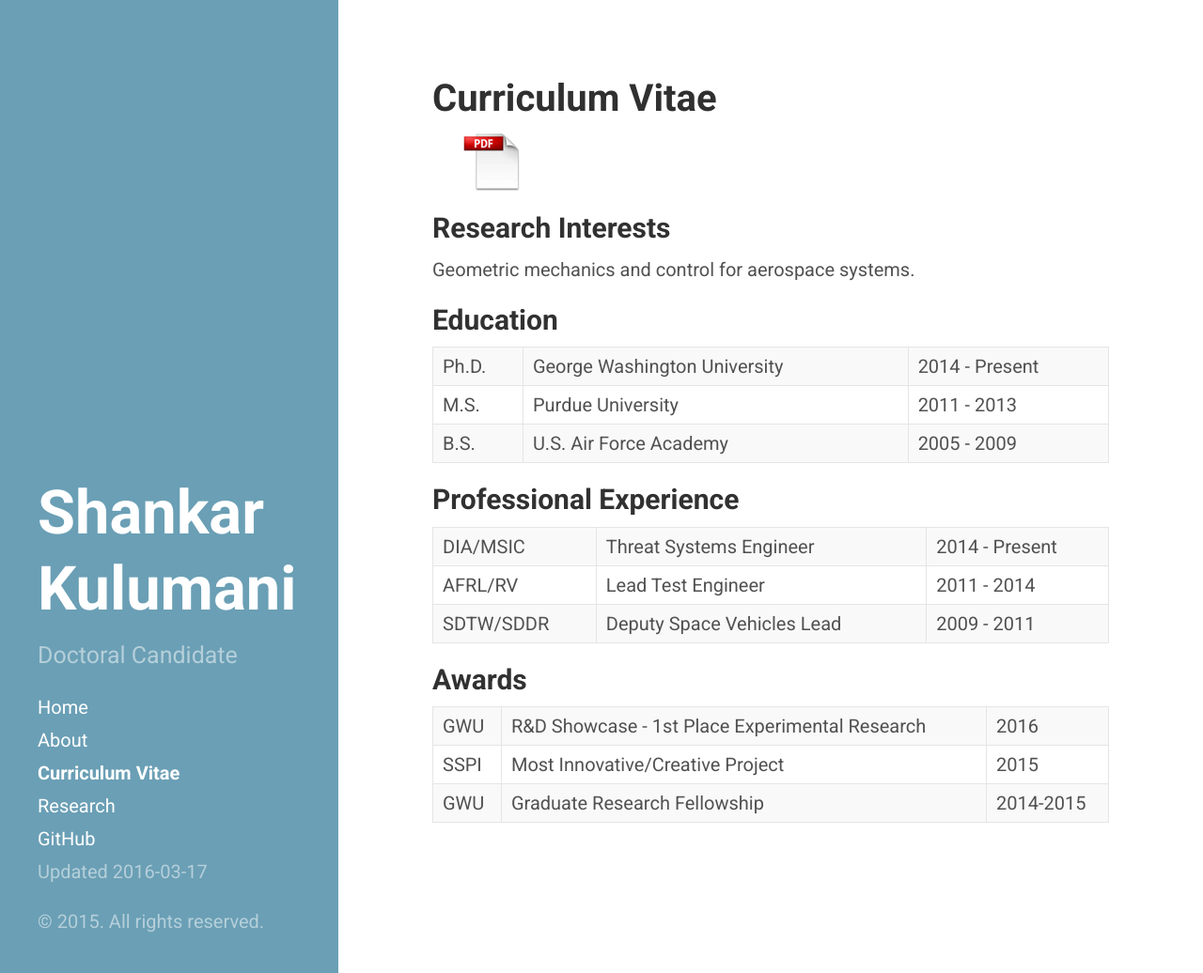
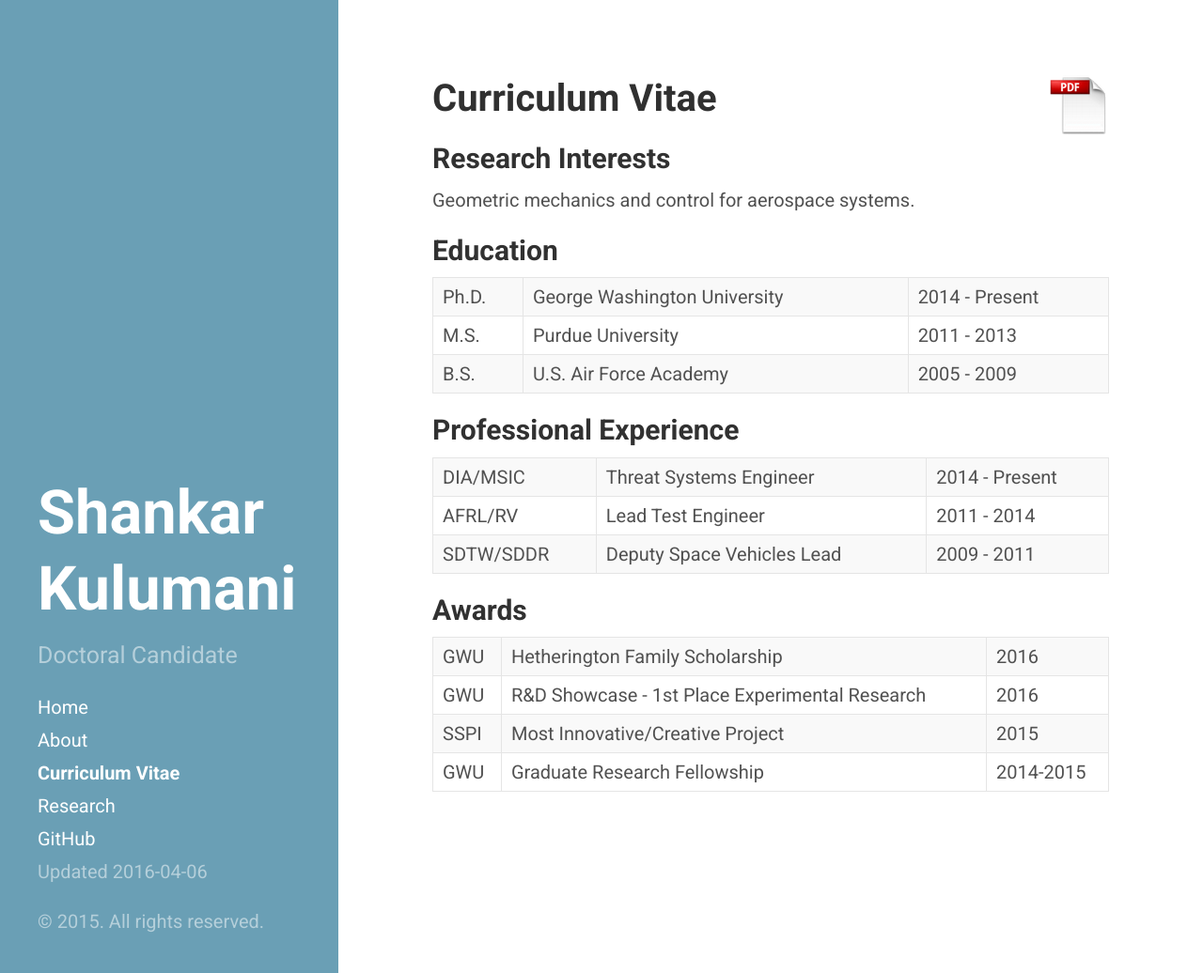
Before and after one commit to skulumani/skulumani.github.io, a Jekyll site: the page built from cv.md, in a window 1280 px wide and 1036 px high. Shown: the whole window at 94% size. Built offline with Jekyll 4.4.1, drawn with Linux system fonts in a browser that asks for light colours.

Commit message:
Add Hetherington scholarship and update date

```diff
--- a/_config.yml
+++ b/_config.yml
@@ -22,7 +22,7 @@ paginate:         10
 
 # Custom vars
 version:          0.1
-date:			  "2016-03-17"
+date:			  "2016-04-06"
 
 github:
   repo:           https://github.com/skulumani
--- a/_layouts/page.html
+++ b/_layouts/page.html
@@ -2,7 +2,17 @@
 layout: default
 ---
 
+{% comment %}
 <div class="page">
   <h1 class="page-title">{{ page.title }}</h1>
   {{ content }}
 </div>
+
+{% endcomment %}
+<div class="page">
+  {% if page.file %}
+    <a href="{{ page.file }}"> <img src="{{site.baseurl}}assets/pdf.png" align="right"> </a>
+  {% endif %}
+  <h1 class="page-title">{{ page.title }}</h1>
+  {{ content }}
+</div>
--- a/cv.md
+++ b/cv.md
@@ -1,11 +1,10 @@
 ---
 layout: page
-title: Curriculum Vitae
+title: "Curriculum Vitae"
 date: 2015-10-08
 file: https://github.com/skulumani/kulumani_cv/raw/master/kulumani_cv.pdf
 ---
 
-[<img src="{{site.baseurl}}assets/pdf.png">]({{page.file}})
 
 ## Research Interests
 
@@ -25,6 +24,7 @@ SDTW/SDDR | Deputy Space Vehicles Lead |  2009 -  2011
 
 ## Awards
 
+GWU | Hetherington Family Scholarship | 2016
 GWU | R&D Showcase - 1st Place Experimental Research | 2016
 SSPI | Most Innovative/Creative Project | 2015
 GWU | Graduate Research Fellowship | 2014-2015
```
